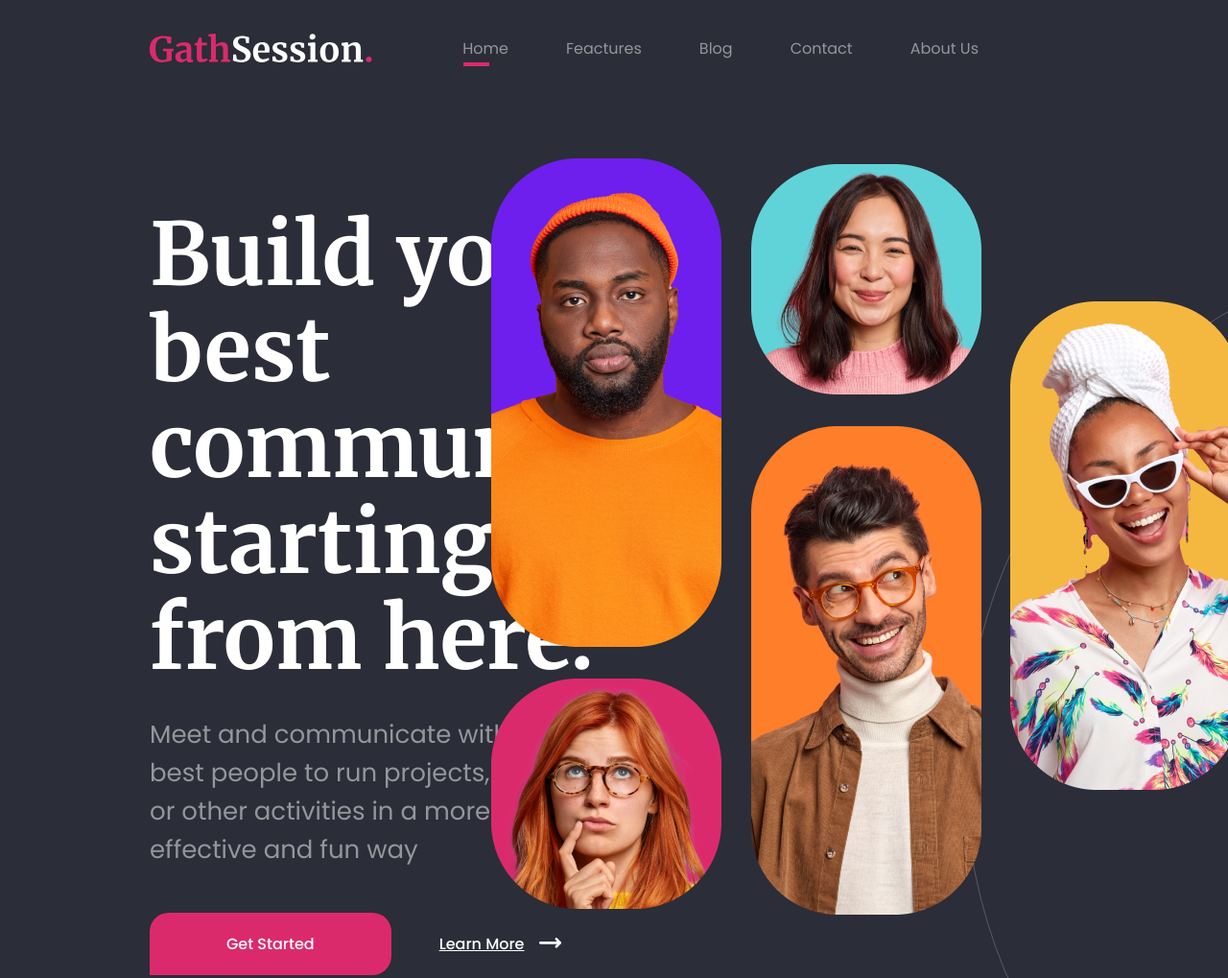
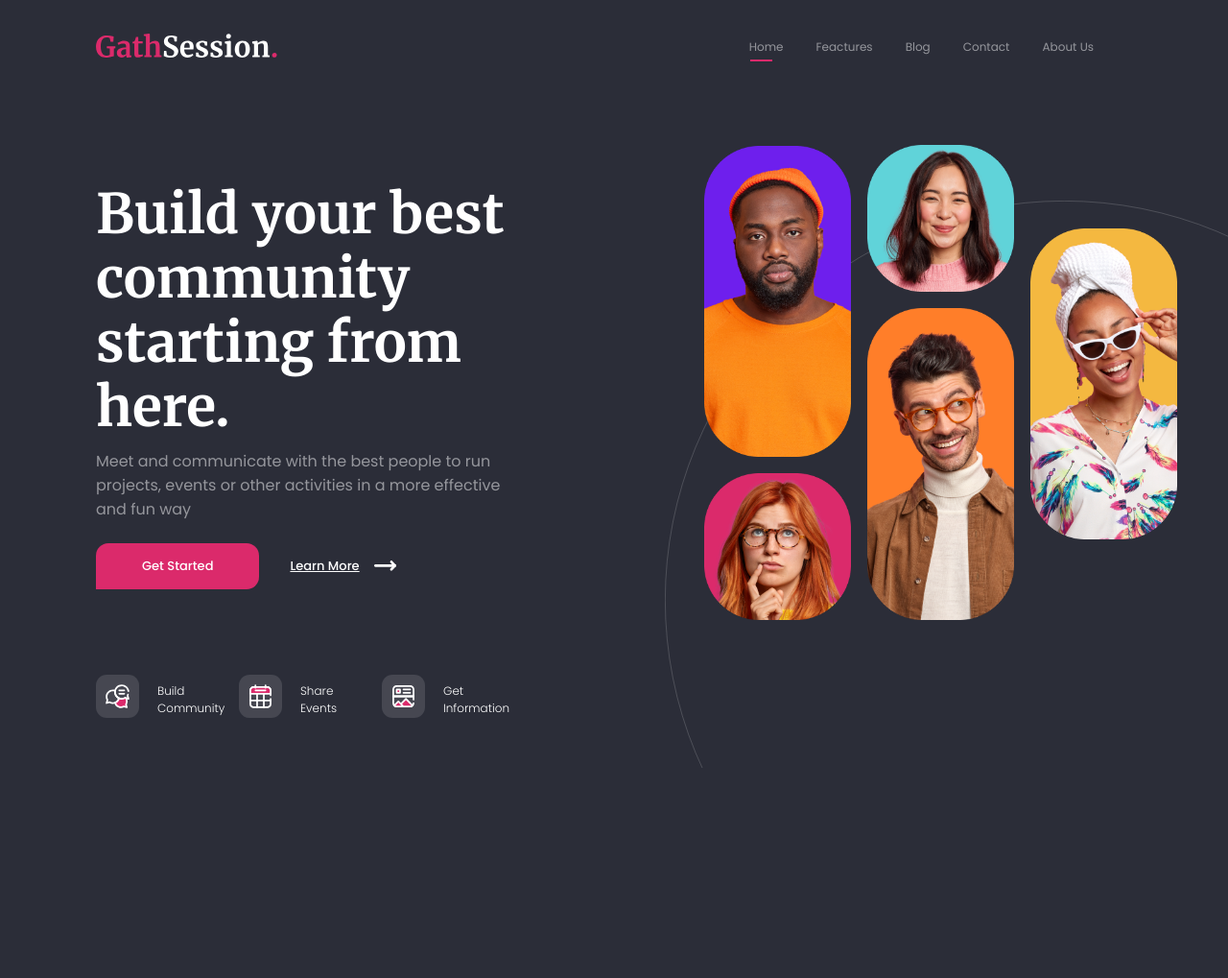
Before and after one commit to JaviQuijada/CSS-2-Header-Gathsession, a website: page index.html in a window 1280 px wide. Shown: the top 1019 px of the page at 96% size. After the commit the page ends 800 px from the top, so only its background shows below. Drawn offline with Linux system fonts and the light colour scheme.

Commit message:
Acabado formato responsive para portatil

```diff
--- a/index.html
+++ b/index.html
@@ -32,7 +32,7 @@
   <body>
     <div class="container-principal">
       <header class="header-principal">
-        <img src="./img/logo.svg" alt="Logotipo" class="logo" />
+        <img src="./img/logo.svg" alt="Logotipo" class="header-principal-logo" />
         <nav class="nav_principal">
           <ul>
             <li><a class="activate" href="#">Home</a></li>
--- a/sass/abstracts/_mixins.scss
+++ b/sass/abstracts/_mixins.scss
@@ -1,5 +1,4 @@
 @use "../abstracts/variables" as *;
-
 
 @mixin breakpoint($point) {
   @if $point == largedesktop {
@@ -8,7 +7,12 @@
     }
   }
   @if $point == desktop {
-    @media (max-width: 1440px) and (min-width: 1025px) {
+    @media (max-width: 1440px) and (min-width: 1281px) {
+      @content;
+    }
+  }
+  @if $point == notebook {
+    @media (max-width: 1280px) and (min-width: 1025px) {
       @content;
     }
   } @else if $point == tablet {
--- a/sass/layout/_header.scss
+++ b/sass/layout/_header.scss
@@ -1,19 +1,32 @@
 @use "../abstracts/variables" as *;
+@use "../abstracts/mixins" as *;
 
 header.header-principal {
   display: flex;
   justify-content: space-between;
   align-items: center;
+  img {
+    @include breakpoint(notebook){
+    width: 16%;
+  }
+}
   ul {
     display: flex;
     justify-content: space-between;
     gap: 60px;
     margin-right: 260px;
+    @include breakpoint(notebook){
+        margin-right: 140px;
+        gap: 34px;
+
+
+    }
     a {
       color: $gray;
+      @include breakpoint(notebook){
+        font-size: 12px;
       }
-
-
+    }
   }
 }
 
@@ -25,5 +38,12 @@ header.header-principal {
   background-color: $pink;
   right: 770px;
   top: 65px;
+  @include breakpoint(notebook) {
+    position: absolute;
+    right: 475px;
+    top: 62px;
+    width: 23px;
+    height: 2px;
 
   }
+}
--- a/sass/layout/_hero.scss
+++ b/sass/layout/_hero.scss
@@ -1,11 +1,20 @@
 @use "../abstracts/variables" as *;
+@use "../abstracts/mixins" as *;
 
 .hero {
   display: flex;
   justify-content: space-between;
+  @include breakpoint(notebook) {
+    position: relative;
+    bottom: 20px;
+  }
+
   &_text {
     margin-top: 150px;
     max-width: 45%;
+    @include breakpoint(notebook) {
+      max-width: 60%;
+    }
     &-title {
       font-family: $segundary-font;
       font-weight: bold;
@@ -13,6 +22,12 @@
       font-size: 90px;
       margin-bottom: 30px;
       line-height: 100px;
+      @include breakpoint(notebook) {
+        font-size: 57px;
+        line-height: 67px;
+        margin-bottom: 10px;
+
+      }
     }
     &-subtitle {
       font-size: 26px;
@@ -20,6 +35,12 @@
       line-height: 40px;
       max-width: 90%;
       margin-bottom: 45px;
+      @include breakpoint(notebook) {
+        font-size: 16px;
+        line-height: 25px;
+        max-width: 89%;
+        margin-bottom: 14px;
+      }
     }
   }
   &_imagen {
@@ -28,15 +49,23 @@
     grid-template-columns: repeat(3, 180px);
     grid-template-rows: repeat(2, 180px);
     gap: 30px;
-
     padding: 0;
     margin-right: 160px;
     margin-top: 100px;
     position: relative;
+    @include breakpoint(notebook) {
+      max-width: 20%;
+      margin-left: 274px;
+      margin-top: 112px;
+    }
     &-person {
       position: relative;
-
       right: 150px;
+      @include breakpoint(notebook) {
+        img {
+          width: 85%;
+        }
+      }
 
       &-1 {
         position: relative;
@@ -47,30 +76,53 @@
         position: relative;
         top: 26px;
         right: 0;
+        @include breakpoint(notebook) {
+          top: 10px;
+          right: 0;
+        }
       }
       &-3 {
         position: relative;
         top: -757px;
         right: -271px;
+        @include breakpoint(notebook) {
+          top: -492px;
+          left: 170px;
+        }
       }
       &-4 {
         position: relative;
         top: -731px;
         right: -271px;
+        @include breakpoint(notebook) {
+          top: -482px;
+          right: -170px;
+        }
       }
       &-5 {
         position: relative;
         top: -1377px;
         right: -541px;
+        @include breakpoint(notebook) {
+          top: -897px;
+          right: -340px;
+        }
       }
     }
   }
   .buttons {
     margin-bottom: 120px;
+    @include breakpoint(notebook) {
+      margin-bottom: 60px;
+
+    }
     ul {
       display: flex; /* pone los <li> en línea */
       align-items: center;
       gap: 50px;
+      @include breakpoint(notebook) {
+        gap: 32px;
+      }
     }
 
     li {
@@ -93,10 +145,21 @@
   padding: 20px 80px;
   border-radius: 20px 20px 20px 0;
   font-weight: 600;
+  @include breakpoint(notebook) {
+    padding: 14px 48px;
+    border-radius: 13px 13px 13px 0;
+  }
+
 }
+.buttons a {
+   @include breakpoint(notebook) {
+      font-size: 13px;
+    }
+  }
 
 a.subrayado {
-  text-decoration: underline ;
+  text-decoration: underline;
+
 }
 
 .buttons .button:hover {
--- a/sass/layout/_sidebar.scss
+++ b/sass/layout/_sidebar.scss
@@ -1,13 +1,29 @@
+@use "../abstracts/variables" as *;
+@use "../abstracts/mixins" as *;
+
 .espacios {
-    ul{
+  ul {
     display: flex;
-        justify-content:first baseline;
+    justify-content: flex-start;
+    @include breakpoint(notebook) {
+      display: inline-flex;
+      gap: 0;
+
+    }
   }
   li {
     display: flex;
     align-items: center;
     gap: 145px;
-        position: relative;
+    @include breakpoint(notebook) {
+      width: 62%;
+      gap: 55px;
+    }
+  }
+  img {
+    @include breakpoint(notebook) {
+      width: 70%;
+    }
   }
 
   h3 {
@@ -15,8 +31,11 @@
     position: relative;
     right: 134px;
     color: white;
-
-
+    font-weight: 300;
+    @include breakpoint(notebook) {
+      font-size: 12px;
+      position: relative;
+      right: 55px;
     }
-
   }
+}
--- a/sass/themes/_default.scss
+++ b/sass/themes/_default.scss
@@ -1,4 +1,6 @@
 @use "../abstracts/variables" as *;
+@use "../abstracts/mixins" as *;
+
 html{
     font-family: $primary-font;
 }
@@ -13,6 +15,11 @@ body {
                       url(../../img/ellipse-big.svg);
     background-repeat: no-repeat;
     background-position: 1250px 550px, 1005px 250px;
+    @include breakpoint(notebook) {
+        margin-left: 100px;
+        background-position: 844px 372px, 693px 209px;
+        background-size: 56%;
+    }
 
 
 
```
Also changed, not shown: css/style.css, 1 other file. Lines whose indentation alone changed are shown as unchanged.
